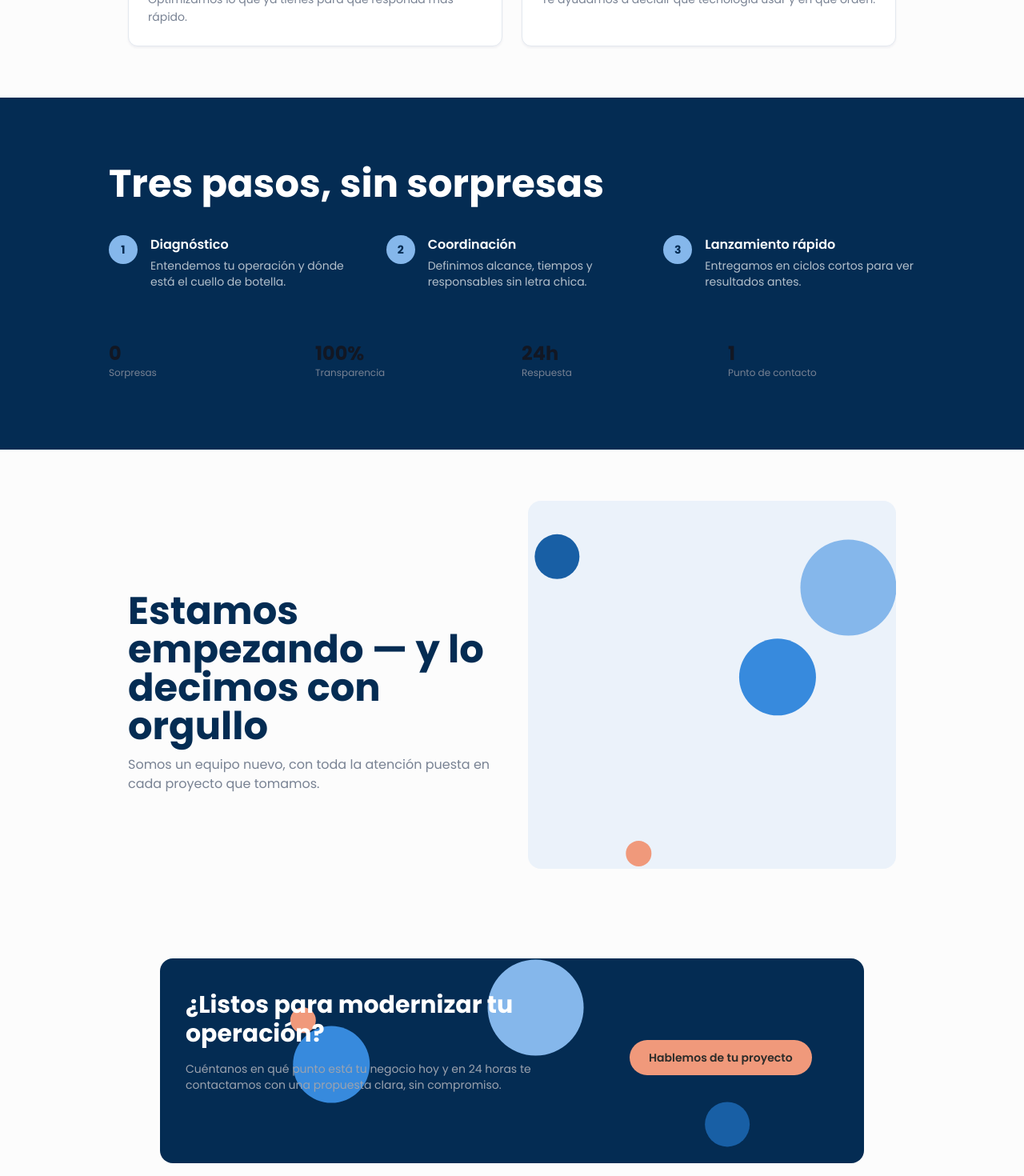
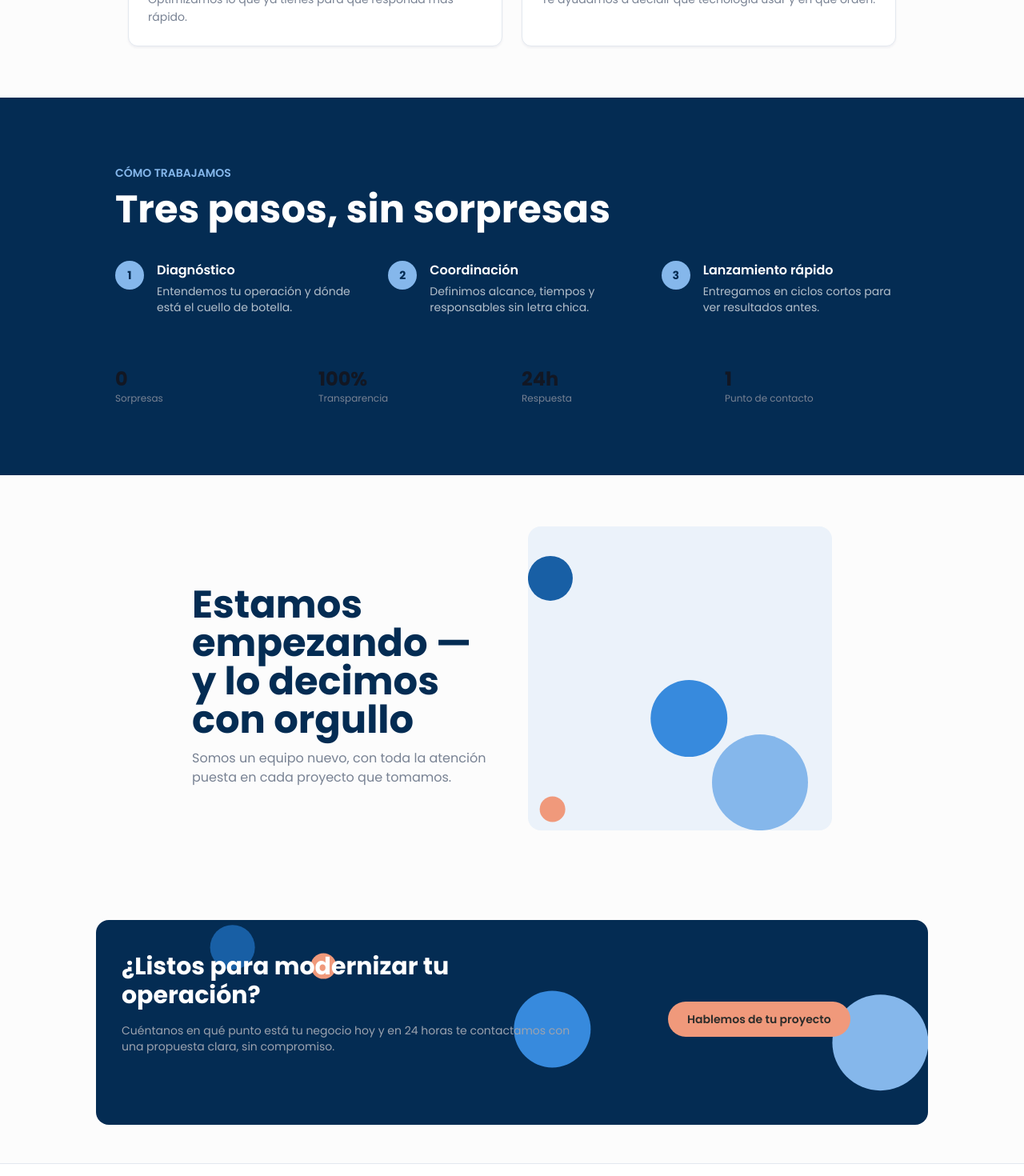
Before and after one commit to nolanpc/dynamic-data-web, a Next.js app: page / in a window 1280 px wide. Shown: the part 1220-2690 px from the top of the page at 80% size. Built offline with nearby package versions, Linux system fonts and the light colour scheme.

Commit message:
fix: paddings

```diff
--- a/src/components/layout/Footer.tsx
+++ b/src/components/layout/Footer.tsx
@@ -30,7 +30,7 @@ const columns = [
 
 export default function Footer() {
   return (
-    <footer className="border-t border-stroke-stroke bg-white dark:border-stroke-dark dark:bg-black lg:px-48">
+    <footer className="border-t border-stroke-stroke bg-white dark:border-stroke-dark dark:bg-black lg:px-30">
       <div className="container grid grid-cols-2 gap-8 py-12 md:grid-cols-4">
         <div>
           <Image
--- a/src/components/sections/home/StoryPreviewSection.tsx
+++ b/src/components/sections/home/StoryPreviewSection.tsx
@@ -2,10 +2,14 @@ import TextWithGraphic from "@/components/shared/TextWithGraphic";
 
 export default function StoryPreviewSection() {
   return (
-    <TextWithGraphic
-      eyebrow={undefined}
-      title="Estamos empezando — y lo decimos con orgullo"
-      description="Somos un equipo nuevo, con toda la atención puesta en cada proyecto que tomamos."
-    />
+    <>
+      <div className="px-30">
+        <TextWithGraphic
+          eyebrow={undefined}
+          title="Estamos empezando — y lo decimos con orgullo"
+          description="Somos un equipo nuevo, con toda la atención puesta en cada proyecto que tomamos."
+        />
+      </div>
+    </>
   );
 }
--- a/src/components/sections/home/WorkflowPreviewSection.tsx
+++ b/src/components/sections/home/WorkflowPreviewSection.tsx
@@ -17,10 +17,12 @@ const stats = [
 
 export default function WorkflowPreviewSection() {
   return (
-    <section className="bg-navy py-16 px-30">
+    <section className="bg-navy py-16 px-32">
       <div className="container">
         <SectionHeading
           eyebrow={undefined}
+          subheading="CÓMO TRABAJAMOS"
+          subheadingColor="text-primary-light"
           title="Tres pasos, sin sorpresas"
           theme="dark"
         />
--- a/src/components/shared/CtaBanner.tsx
+++ b/src/components/shared/CtaBanner.tsx
@@ -21,7 +21,7 @@ export default function CtaBanner({
   buttonTextColor = "!text-brand-dark",
 }: CtaBannerProps) {
   return (
-    <section className="w-full px-6 sm:px-12 lg:px-50 md:py-12 lg:py-12">
+    <section className="w-full px-6 sm:px-12 lg:px-30 md:py-12 lg:py-12">
       <div className="relative overflow-hidden rounded-2xl bg-navy px-8 py-12 md:py-12">
         <DecorativeShapes />
         <div className="grid grid-rows-[70%_1fr] md:grid-cols-[60%_1fr] md:flex-row items-center justify-between gap-4 md:gap-8">
--- a/src/components/shared/SectionHeading.tsx
+++ b/src/components/shared/SectionHeading.tsx
@@ -3,6 +3,7 @@ import Link from "next/link";
 type SectionHeadingProps = {
   eyebrow?: string;
   subheading?: string;
+  subheadingColor?: string;
   title: string;
   description?: string;
   align?: "left" | "center";
@@ -12,6 +13,7 @@ type SectionHeadingProps = {
 export default function SectionHeading({
   eyebrow,
   subheading,
+  subheadingColor="text-primary-medium",
   title,
   description,
   align = "left",
@@ -42,7 +44,7 @@ export default function SectionHeading({
 
       <h2
         className={`mt-5 mb-3 text-sm font-semibold sm:text-sm ${
-          isDark ? "text-primary-medium" : "text-primary-medium dark:text-white"
+          isDark ? `${subheadingColor}` : "text-primary-medium dark:text-white"
         }`}
       >
         {subheading}
```
